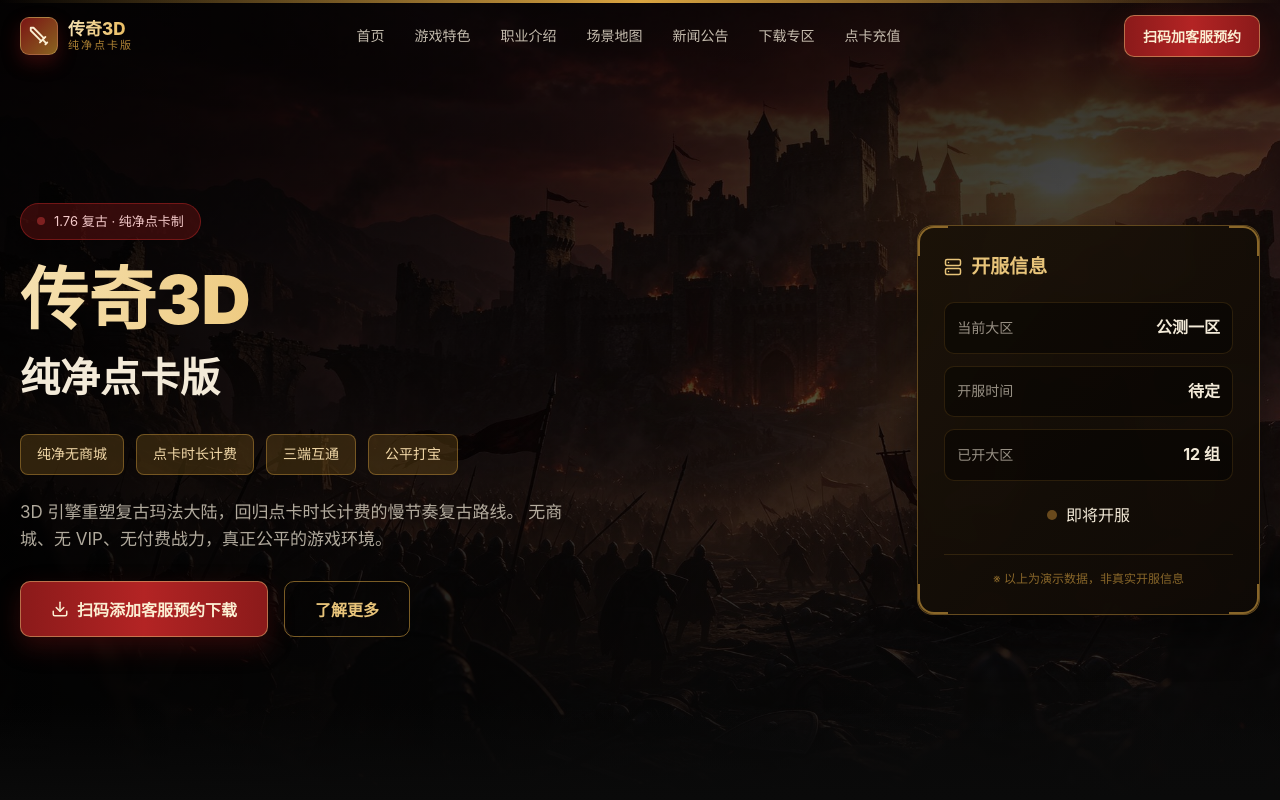
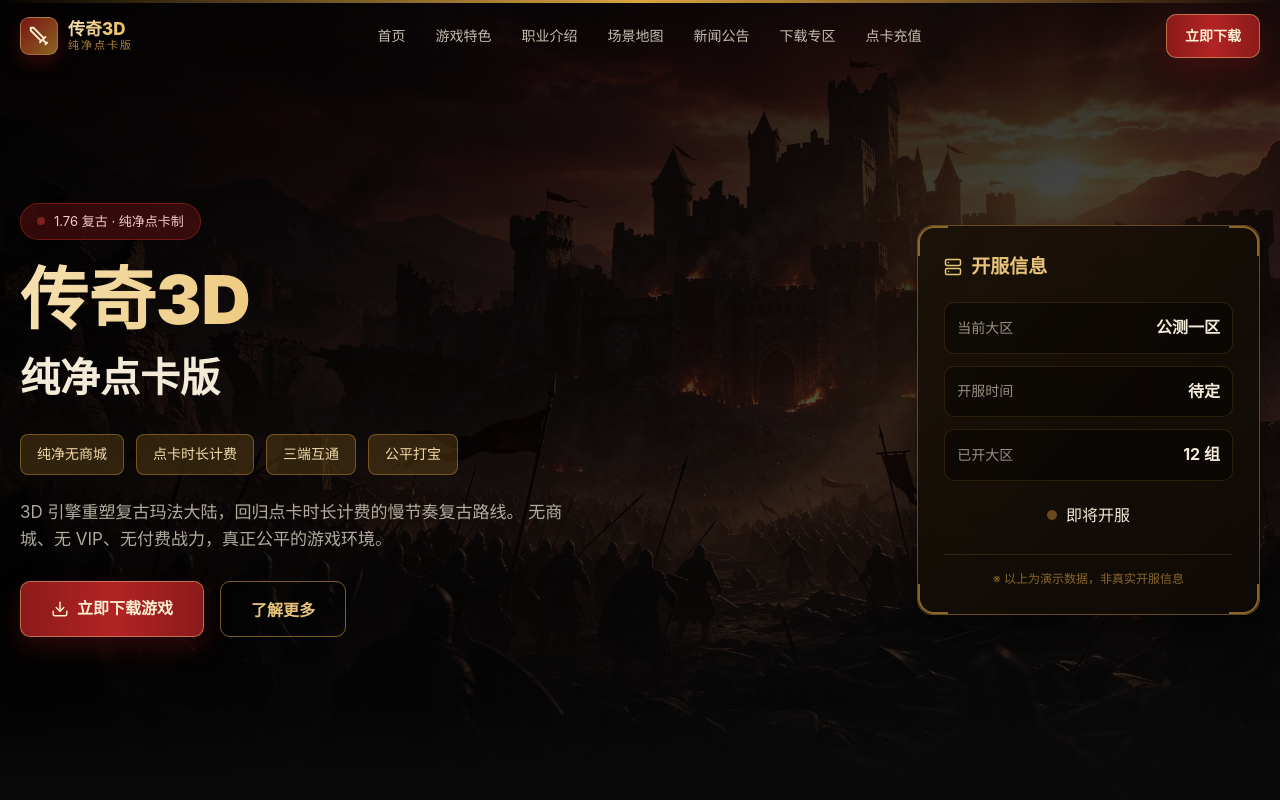
Before and after one commit to zhoudd888/legend3d-card, a plain HTML site: page index.html in a window 1280 px wide. Shown: the top 800 px of the page. Drawn offline with Linux system fonts and the light colour scheme.

Commit message:
feat: ????????????,???????????

```diff
--- a/index.html
+++ b/index.html
@@ -35,7 +35,7 @@
         </nav>
 
         <div class="header-actions">
-          <button class="btn btn-primary" data-open-wechat>扫码加客服预约</button>
+          <a class="btn btn-primary" href="https://89097.youxin75.com/qudao.php?s=/Download/f/WzUyMjEsNTIyMCw4OTA5N10=" target="_blank" rel="noopener noreferrer">立即下载</a>
           <button class="nav-toggle" id="nav-toggle" aria-label="菜单" aria-expanded="false">
             <svg id="icon-menu" viewBox="0 0 24 24" width="26" height="26" fill="none" stroke="currentColor" stroke-width="2" stroke-linecap="round"><line x1="4" x2="20" y1="6" y2="6"/><line x1="4" x2="20" y1="12" y2="12"/><line x1="4" x2="20" y1="18" y2="18"/></svg>
             <svg id="icon-close" viewBox="0 0 24 24" width="26" height="26" fill="none" stroke="currentColor" stroke-width="2" stroke-linecap="round" style="display:none"><line x1="18" x2="6" y1="6" y2="18"/><line x1="6" x2="18" y1="6" y2="18"/></svg>
@@ -51,7 +51,7 @@
         <a href="#news">新闻公告</a>
         <a href="#download">下载专区</a>
         <a href="#recharge">点卡充值</a>
-        <button class="btn btn-primary w-full" data-open-wechat>扫码加客服预约</button>
+        <a class="btn btn-primary w-full" href="https://89097.youxin75.com/qudao.php?s=/Download/f/WzUyMjEsNTIyMCw4OTA5N10=" target="_blank" rel="noopener noreferrer">立即下载</a>
       </div>
     </header>
 
@@ -87,10 +87,10 @@
                 无商城、无 VIP、无付费战力，真正公平的游戏环境。
               </p>
               <div class="hero-cta">
-                <button class="btn btn-primary btn-lg" data-open-wechat>
+                <a class="btn btn-primary btn-lg" href="https://89097.youxin75.com/qudao.php?s=/Download/f/WzUyMjEsNTIyMCw4OTA5N10=" target="_blank" rel="noopener noreferrer">
                   <svg viewBox="0 0 24 24" width="18" height="18" fill="none" stroke="currentColor" stroke-width="2" stroke-linecap="round" stroke-linejoin="round"><path d="M21 15v4a2 2 0 0 1-2 2H5a2 2 0 0 1-2-2v-4"/><polyline points="7 10 12 15 17 10"/><line x1="12" x2="12" y1="15" y2="3"/></svg>
-                  扫码添加客服预约下载
-                </button>
+                  立即下载游戏
+                </a>
                 <button class="btn btn-outline btn-lg" data-scroll-to="features">了解更多</button>
               </div>
             </div>
```
